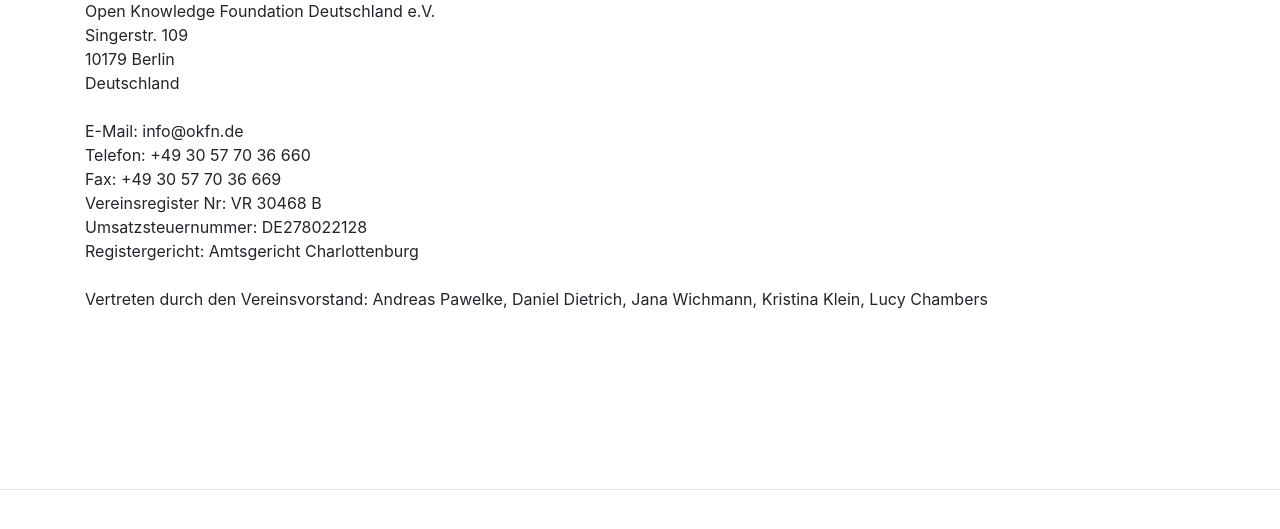
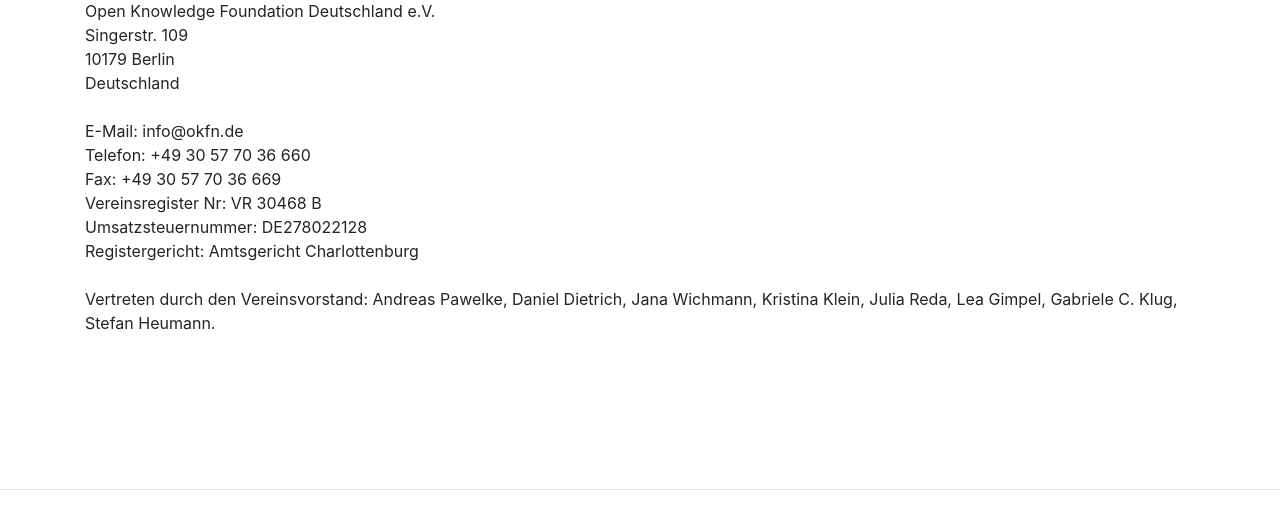
Before and after one commit to beyondopen/verfassungsschutzberichte.de, a Flask app: page /impressum in a window 1280 px wide. Shown: the part 199-728 px from the top of the page. Run offline with Flask 2, Linux system fonts and the light colour scheme; some libraries are stand-ins or nearby versions.

Commit message:
update vorstand

```diff
--- a/src/templates/impressum.html
+++ b/src/templates/impressum.html
@@ -85,7 +85,8 @@ Verfassungsschutzberichte.de{% endblock %} {% block social_media %}
   <br />
 
   Vertreten durch den Vereinsvorstand: Andreas Pawelke, Daniel Dietrich, Jana
-  Wichmann, Kristina Klein, Lucy Chambers
+  Wichmann, Kristina Klein, Julia Reda, Lea Gimpel, Gabriele C. Klug, Stefan
+  Heumann.
 </p>
 
 {% endblock %}
```
